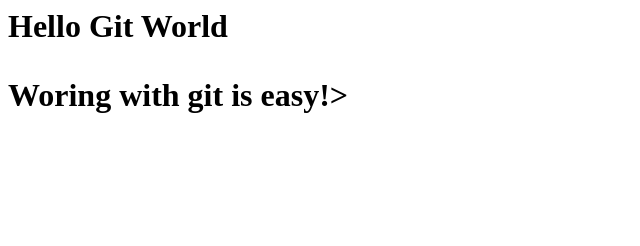
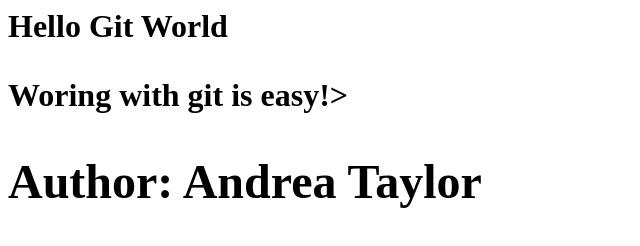
Before and after one commit to aetaylor068/GitGitHubMasterclass, a plain HTML site: page index.html in a window 1280 px wide. Shown: the whole page, without its empty margins (0-640 px from the left). Drawn offline with Linux system fonts and the light colour scheme.

Commit message:
index.html

```diff
--- a/index.html
+++ b/index.html
@@ -4,3 +4,5 @@
   <p>Woring with git is easy!>
 
 <div>
+
+<h2> Author: Andrea Taylor </h2>
```
